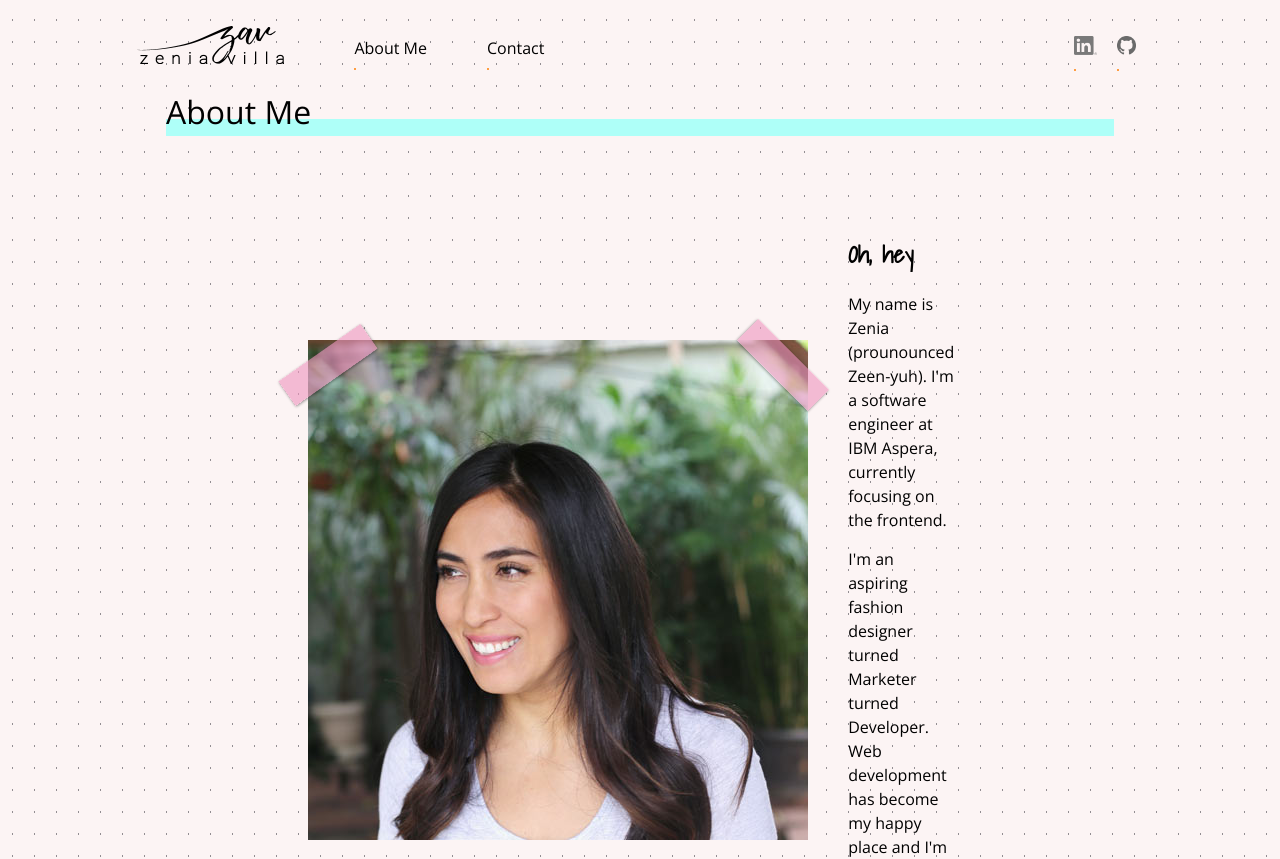
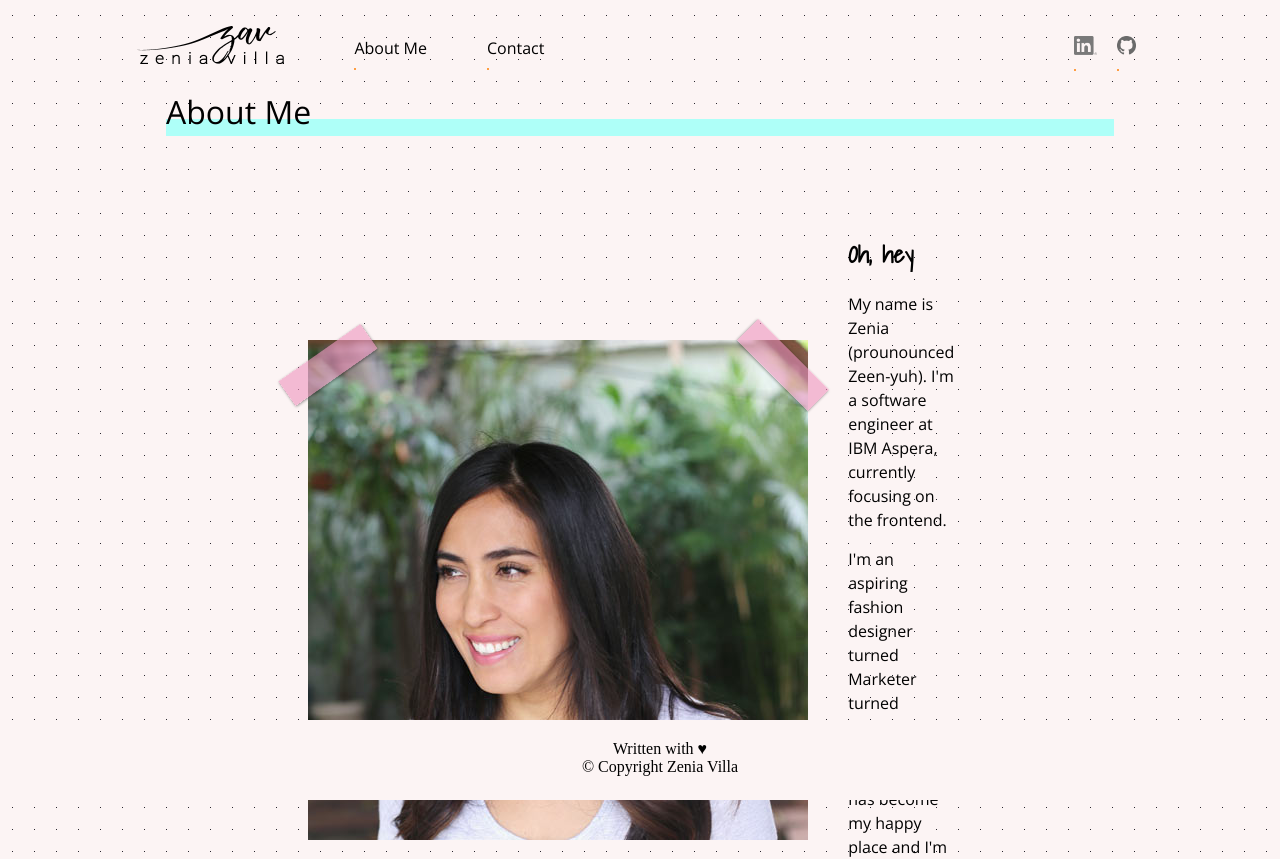
Before and after one commit to zeniavilla/zenia-villa-web, a React app: page /about-me in a window 1280 px wide. Shown: the top 859 px of the page. Built offline with nearby package versions, Linux system fonts and the light colour scheme.

Commit message:
Add footer

```diff
--- a/src/App.scss
+++ b/src/App.scss
@@ -4,6 +4,7 @@
 .body {
   max-width: 75%;
   margin: auto;
+  height: calc(100vh - 50px);
 }
 
 .top-nav-wrap,
--- a/src/about/about.scss
+++ b/src/about/about.scss
@@ -5,3 +5,7 @@
   margin-left: auto;
   margin-right: auto;
 }
+
+.about-container {
+  margin-bottom: 100px;
+}
--- /dev/null
+++ b/src/footer/footer.js
@@ -0,0 +1,14 @@
+import React from 'react';
+
+import './footer.scss';
+
+function Footer() {
+  return (
+    <div className="footer">
+      <div>Written with ♥</div>
+      © Copyright Zenia Villa
+    </div>
+  );
+}
+
+export default Footer;
--- /dev/null
+++ b/src/footer/footer.scss
@@ -0,0 +1,12 @@
+@import '../variables.scss';
+
+.footer {
+  position: fixed;
+  left: 0;
+  bottom: 0;
+  width: 100%;
+  background-color: $bg-color;
+  text-align: center;
+  padding: 20px;
+  height: 40px;
+}
--- a/src/index.js
+++ b/src/index.js
@@ -7,17 +7,18 @@ import App from "./App";
 import About from './about/about';
 import TopNavigation from './top-navigation/top-navigation';
 import Contact from './contact/contact';
+import Footer from "./footer/footer";
 
 const routing = (
   <Router>
     <div>
       <TopNavigation></TopNavigation>
-      {/* <Breadcrumb></Breadcrumb> */}
       <div className="body">
         <Route exact path="/" component={App}></Route>
         <Route path="/about-me" component={About}></Route>
         <Route path="/contact" component={Contact}></Route>
       </div>
+      <Footer></Footer>
     </div>
   </Router>
 )
```
